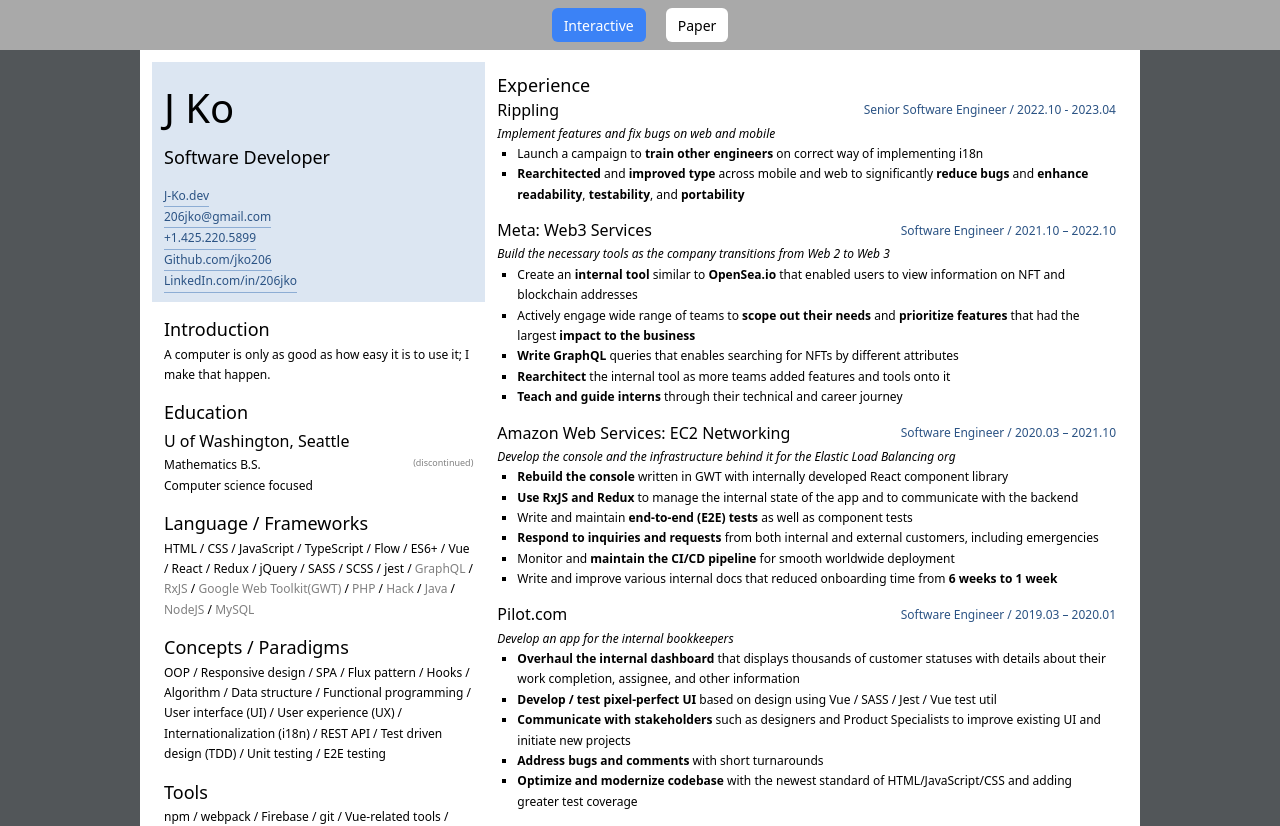
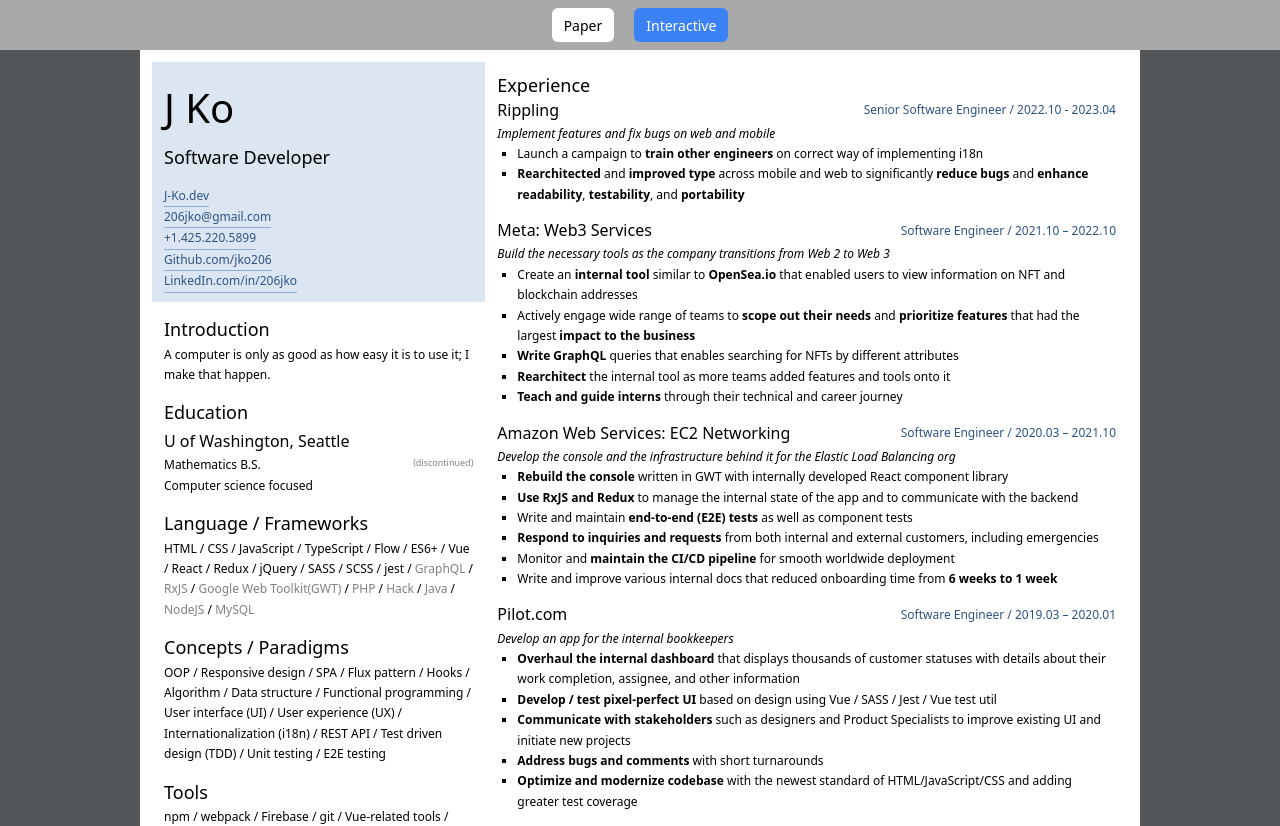
Before and after one commit to jko206/jko-dev, a Vue app: page / in a window 1280 px wide. Shown: the top 826 px of the page. Built offline with nearby package versions, Linux system fonts and the light colour scheme.

Commit message:
change transition time to 1s

```diff
--- a/src/App.vue
+++ b/src/App.vue
@@ -1,17 +1,17 @@
 <template>
   <div :class="['background', { interactive: isInteractive }]">
     <div class="controls flex justify-center space-x-5 p-2">
+      <button @click="() => setInteractive(false)" :class="['control', { active: !isInteractive }]">
+        Paper
+      </button>
       <button @click="() => setInteractive(true)" :class="['control', { active: isInteractive }]">
         Interactive
-      </button>
-      <button @click="() => setInteractive(false)" :class="['control', { active: !isInteractive }]">
-        Paper
       </button>
     </div>
     <div
       @mouseover="() => setPaperHovering(true)"
       @mouseleave="() => setPaperHovering(false)"
-      :class="['paper', { hover: isPaperHovering }]"
+      :class="['paper', { hover: isHoveringOverPaper }]"
     >
       <div class="col-1">
         <div class="section main">
@@ -274,7 +274,7 @@
     <div
       @mouseover="() => setPaperHovering(true)"
       @mouseleave="() => setPaperHovering(false)"
-      :class="['paper', 'paper-bg', { hover: isPaperHovering }]"
+      :class="['paper', { hover: isHoveringOverPaper }]"
     >
       <div class="col-1">
         <div class="section">
@@ -345,14 +345,14 @@
 import { ref } from 'vue'
 
 const isInteractive = ref(false)
-const isPaperHovering = ref(false)
+const isHoveringOverPaper = ref(false)
 
 setTimeout(() => {
   isInteractive.value = true
 }, 3_000)
 
 const setInteractive = (val: boolean) => (isInteractive.value = val)
-const setPaperHovering = (val: boolean) => (isPaperHovering.value = val)
+const setPaperHovering = (val: boolean) => (isHoveringOverPaper.value = val)
 </script>
 <style lang="sass">
 body
@@ -385,22 +385,22 @@
   grid-template-columns: 2.25in 5.5in
   grid-gap: .25in
   line-height: 1.25
-  transition: margin 2s, padding 2s, width 2s, height 2s, grid-template-columns 2s, background-color 0.2s
+  transition: margin 1s, padding 1s, width 1s, height 1s, grid-template-columns 1s, background-color 0.1s
 
 .col2
-  transition: all 2s
+  transition: all 1s
 
 .section
   position: relative
   z-index: 1
   margin-bottom: 0.125in
   line-height: 1.7
-  transition: width 2s, all 0.2s
+  transition: width 1s, all 0.1s
 .main
   margin-top: 0.125in
   height: 2.25in
   top: -0.125in
-  transition: all 0.2s
+  transition: all 0.1s
   &:after
     content: ''
     display: block
@@ -410,7 +410,7 @@
     left: -0.125in
     top: -0.125in
     background-color: var(--jko-blue)
-    transition: background-color 0.2s
+    transition: background-color 0.1s
     z-index: -1
 .contact-list
   margin-top: 13px
@@ -436,7 +436,7 @@
 
 .col-1
   top: 0
-  transition: all 2s
+  transition: all 1s
 
 .h3-row
   display: flex
@@ -462,7 +462,7 @@
     display: none
 
 .controls
-  transition: max-height 2s
+  transition: max-height 1s
   position: absolute
   top: 0
   height: 50px
```
